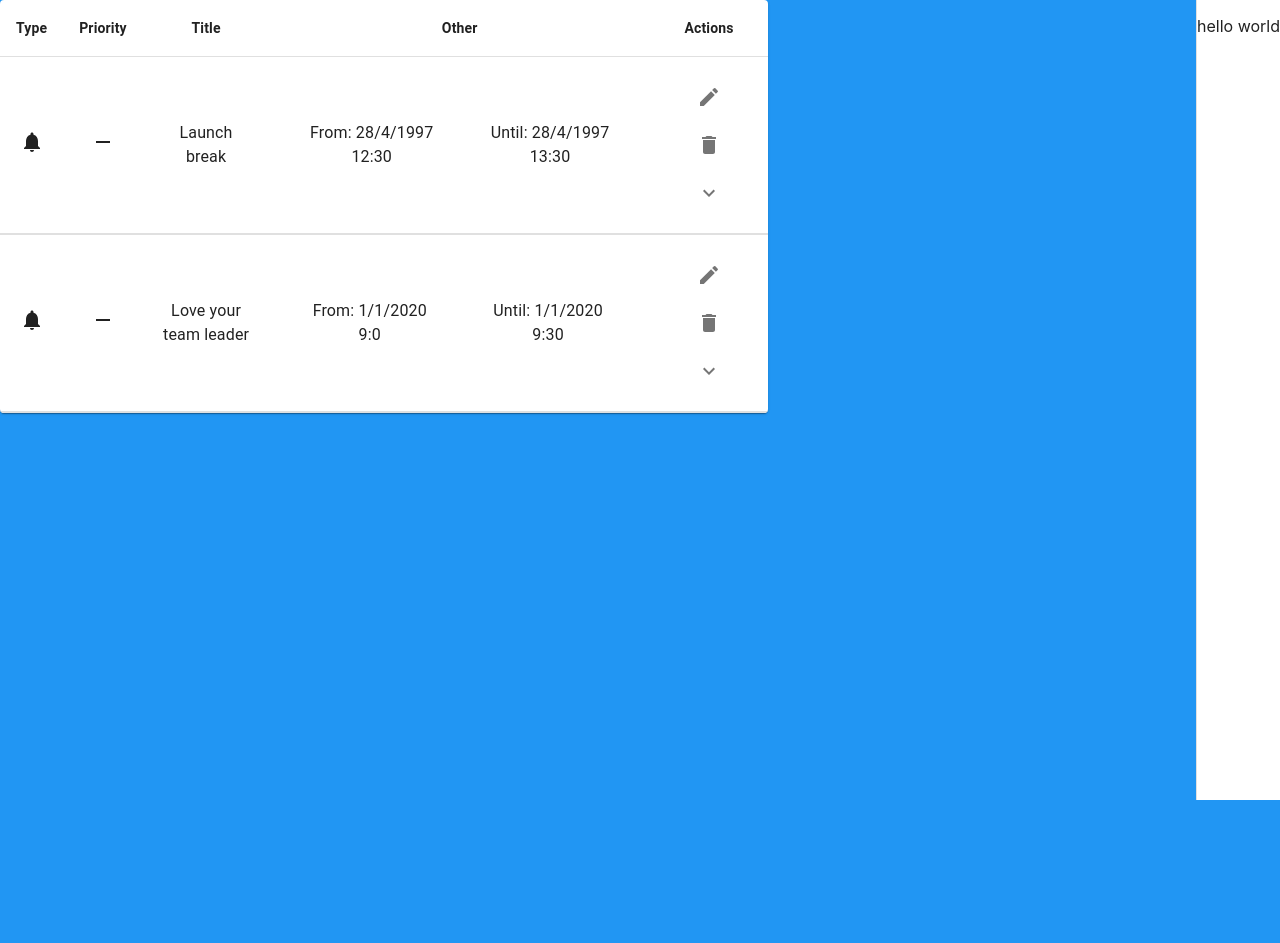
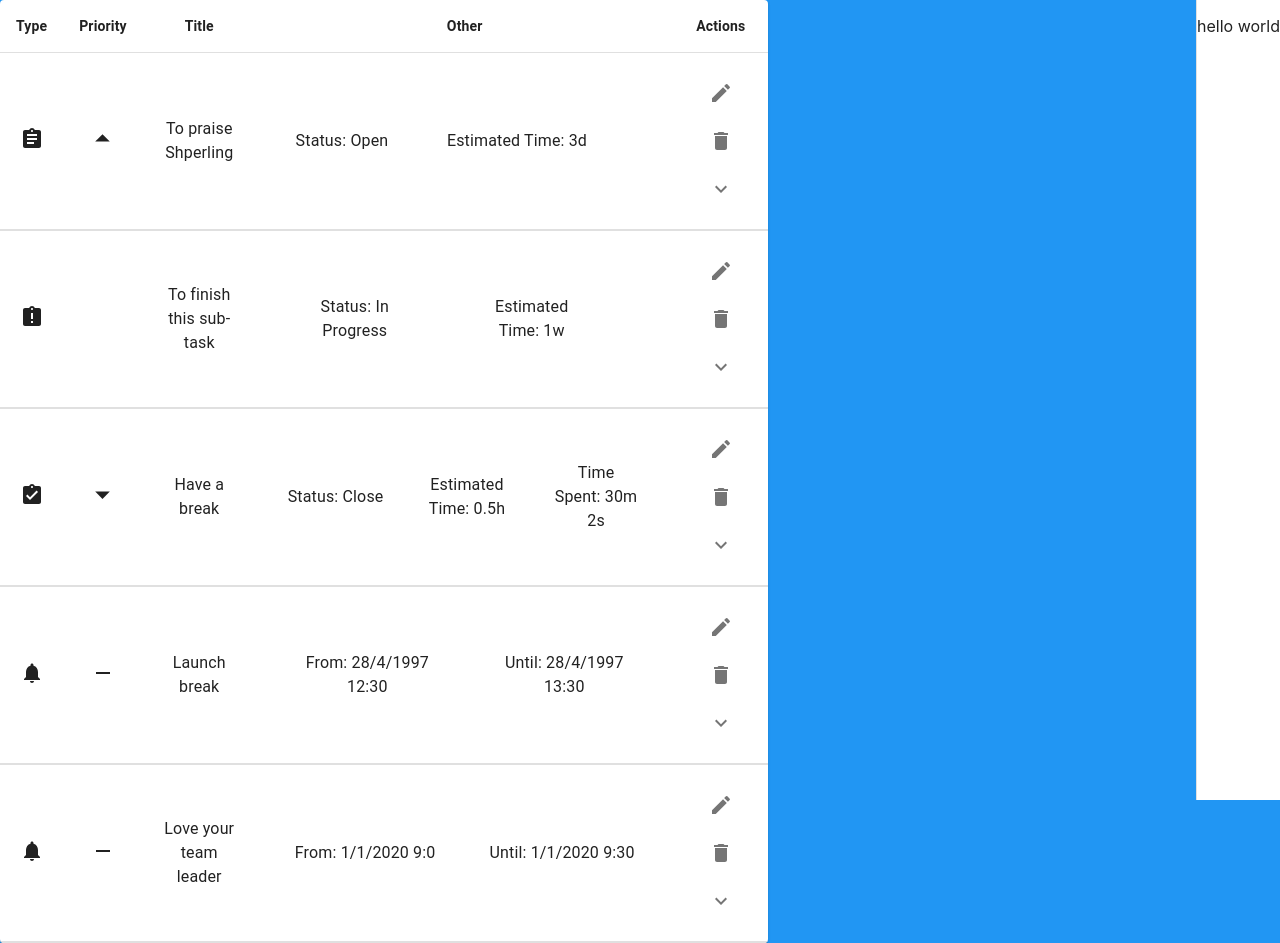
Before and after one commit to Pozner37/react-task, a React (Create React App) app in the folder blue-callendar/: page / in a window 1280 px wide. Before the commit the page ends 800 px from the top, so only its background shows below. Built offline with nearby package versions, Linux system fonts and the light colour scheme.

Commit message:
added tasks to general table

```diff
--- a/blue-callendar/src/features/sideBar/sideBar.tsx
+++ b/blue-callendar/src/features/sideBar/sideBar.tsx
@@ -1,5 +1,5 @@
 import React from 'react';
-import {Drawer, Grid, makeStyles} from "@material-ui/core";
+import {Drawer, makeStyles} from "@material-ui/core";
 
 function SideBar() {
     const sideBar = makeStyles({
--- a/blue-callendar/src/features/table/calendarTable.tsx
+++ b/blue-callendar/src/features/table/calendarTable.tsx
@@ -1,26 +1,15 @@
 import React from 'react';
-import {Divider, Paper, Table, TableCell, TableContainer, TableHead, TableRow} from "@material-ui/core";
+import {Paper, Table, TableContainer} from "@material-ui/core";
 import useStyles from "../../assets/classes";
+import CalendarTableHead from "./calendarTableHead";
 
 function CalendarTable(props: any) {
     const classes = useStyles();
 
-    const tableHead = (head: any) => {
-        return (
-            <TableHead>
-                <TableRow>
-                    {head.map((category: any) =>
-                        <TableCell key={category} align="center" className={classes.bold}>{category}</TableCell>
-                    )}
-                </TableRow>
-            </TableHead>
-        );
-    };
-
     return (
         <TableContainer component={Paper} className={classes.table}>
             <Table>
-                {tableHead(props.head)}
+                <CalendarTableHead head={props.head}/>
                 {props.body}
             </Table>
         </TableContainer>
--- /dev/null
+++ b/blue-callendar/src/features/table/calendarTableHead.tsx
@@ -0,0 +1,19 @@
+import React from 'react';
+import {TableCell, TableRow} from "@material-ui/core";
+import useStyles from "../../assets/classes";
+
+function CalendarTableHead(props: any) {
+    const head = props.head;
+    const classes = useStyles();
+    return (
+        <>
+            <TableRow>
+                {head.map((category: any) =>
+                    <TableCell key={category} align="center" className={classes.bold}>{category}</TableCell>
+                )}
+            </TableRow>
+        </>
+    );
+};
+
+export default CalendarTableHead;
--- a/blue-callendar/src/features/table/generalTable.tsx
+++ b/blue-callendar/src/features/table/generalTable.tsx
@@ -3,22 +3,42 @@ import CalendarTable from "./calendarTable";
 import {useSelector} from "react-redux";
 import {selectEvents} from "../event/EventSlice";
 import CalendarEvent from "../event/CalendarEvent";
-import EventTableRow from "../event/eventTableRow";
 import GeneralTableRow from "./generalTableRow";
 import NotificationsIcon from "@material-ui/icons/Notifications";
 import RemoveIcon from "@material-ui/icons/Remove";
 import EventOther from "../event/eventOther";
 import EventCollapseBody from "../event/eventCollapseBody";
+import {selectTasks} from "../task/TaskSlice";
+import CalendarTask from "../task/CalendarTask";
+import getTaskTypeIcon from "../task/taskTypeIcon";
+import getTaskPriorityIcon from "../task/taskPriorityIcon";
+import TaskOther from "../task/taskOther";
+import TaskCollapseBody from "../task/taskCollapseBody";
 
 function GeneralTable() {
     const head = ['Type', 'Priority', 'Title', 'Other', 'Actions'];
     const events = useSelector(selectEvents).Events;
+    const tasks = useSelector(selectTasks).Tasks;
+
+    const taskRows = () => tasks.map((task: CalendarTask) => (
+        <GeneralTableRow key={task.getId()} item={task} typeIcon={getTaskTypeIcon(task)} priorityIcon={getTaskPriorityIcon(task)}
+                         other={<TaskOther task={task}/>}
+                         collapseBody={<TaskCollapseBody task={task}/>}></GeneralTableRow>));
+
     const eventRows = () => events.map((event: CalendarEvent) => (
         <GeneralTableRow key={event.getId()} item={event} typeIcon={<NotificationsIcon/>} priorityIcon={<RemoveIcon/>}
                          other={<EventOther event={event}/>}
                          collapseBody={<EventCollapseBody event={event}/>}></GeneralTableRow>));
+
+    const rows = () => {
+        return (<>
+            {taskRows()}
+            {eventRows()}
+            </>);
+    }
+
     return (
-        <CalendarTable head={head} body={eventRows()}></CalendarTable>
+        <CalendarTable head={head} body={rows()}></CalendarTable>
     );
 }
 
--- a/blue-callendar/src/features/table/generalTableRow.tsx
+++ b/blue-callendar/src/features/table/generalTableRow.tsx
@@ -12,11 +12,9 @@ import KeyboardArrowDownIcon from '@material-ui/icons/KeyboardArrowDown';
 import KeyboardArrowUpIcon from '@material-ui/icons/KeyboardArrowUp';
 import EditIcon from "@material-ui/icons/Edit";
 import DeleteIcon from "@material-ui/icons/Delete";
-import useStyles from "../../assets/classes";
 
 function GeneralTableRow(props: any) {
     const item = props.item;
-    const classes = useStyles();
     const [open, setOpen] = React.useState(false);
     return (
         <>
--- a/blue-callendar/src/features/task/TaskSlice.ts
+++ b/blue-callendar/src/features/task/TaskSlice.ts
@@ -7,30 +7,9 @@ export const taskSlice = createSlice({
         Tasks: taskReader.getTasks()
     },
     reducers: {
-        // decrement: state => {
-        //     state.value -= 1;
-        // },
-        // incrementByAmount: (state, action) => {
-        //     state.value += action.payload;
-        // },
     },
 });
 
-// export const {} = taskSlice.actions;
-//
-// // The function below is called a thunk and allows us to perform async logic. It
-// // can be dispatched like a regular action: `dispatch(incrementAsync(10))`. This
-// // will call the thunk with the `dispatch` function as the first argument. Async
-// // code can then be executed and other actions can be dispatched
-// export const incrementAsync = amount => dispatch => {
-//     setTimeout(() => {
-//         dispatch(incrementByAmount(amount));
-//     }, 1000);
-// };
-//
-// // The function below is called a selector and allows us to select a value from
-// // the state. Selectors can also be defined inline where they're used instead of
-// // in the slice file. For example: `useSelector((state) => state.event.value)`
-// export const selectCount = state => state.event.value;
+export const selectTasks = (state: any) => state.tasks;
 
 export default taskSlice.reducer;
--- /dev/null
+++ b/blue-callendar/src/features/task/taskCollapseBody.tsx
@@ -0,0 +1,17 @@
+import React from 'react';
+import {Avatar, styled, TableBody, TableCell, TableRow, Typography} from "@material-ui/core";
+import useStyles from "../../assets/classes";
+
+function TaskCollapseBody(props: any) {
+    const task = props.task;
+    const classes = useStyles();
+    return (
+        <TableRow>
+            <TableCell className={classes.borderlessTableCell}>
+                <Typography>Description:&nbsp;{task.getDescription()}</Typography>
+            </TableCell>
+        </TableRow>
+    );
+}
+
+export default TaskCollapseBody;
--- /dev/null
+++ b/blue-callendar/src/features/task/taskOther.tsx
@@ -0,0 +1,41 @@
+import React from 'react';
+import {TableBody, TableCell, TableRow, Typography} from "@material-ui/core";
+import useStyles from "../../assets/classes";
+import CalendarCompletedTask from "./CalendarCompletedTask";
+import CalendarUrgentTask from "./CalendarUrgentTask";
+import CalendarTask from "./CalendarTask";
+
+function TaskOther(props: any){
+    const task = props.task;
+    const classes = useStyles();
+
+    const extraField = (task: CalendarTask) => {
+        if(task instanceof CalendarCompletedTask) {
+            return (
+                    <Typography>Time Spent:&nbsp;{task.getTimeSpent()}</Typography>
+            );
+        } else if(task instanceof CalendarUrgentTask) {
+            return (
+
+                    <Typography>Until Date:&nbsp;{task.getSimpleUntilDate()}</Typography>
+            );
+        }
+    }
+
+    return (
+        <TableBody>
+            <TableRow>
+                <TableCell align="center" className={classes.borderlessTableCell}>
+                    <Typography>Status:&nbsp;{task.getStatus()}</Typography>
+                </TableCell>
+                <TableCell align="center" className={classes.borderlessTableCell}>
+                    <Typography>Estimated Time:&nbsp;{task.getEstimatedTime()}</Typography>
+                </TableCell>
+                <TableCell align="center" className={classes.borderlessTableCell}>
+                    {extraField(task)}
+                </TableCell>
+            </TableRow>
+        </TableBody>);
+}
+
+export default TaskOther;
--- /dev/null
+++ b/blue-callendar/src/features/task/taskPriorityIcon.tsx
@@ -0,0 +1,13 @@
+import CalendarTask from "./CalendarTask";
+import ArrowDropDownIcon from '@material-ui/icons/ArrowDropDown';
+import ArrowDropUpIcon from '@material-ui/icons/ArrowDropUp';
+
+const getTaskPriorityIcon = (task: CalendarTask) => {
+    if(task.getPriority() === 'High') {
+        return <ArrowDropUpIcon fontSize="large"/>
+    } else if(task.getPriority() === 'Low') {
+        return  <ArrowDropDownIcon fontSize="large"/>
+    }
+};
+
+export default getTaskPriorityIcon;
--- /dev/null
+++ b/blue-callendar/src/features/task/taskTypeIcon.tsx
@@ -0,0 +1,14 @@
+import CalendarTask from "./CalendarTask";
+import AssignmentIcon from '@material-ui/icons/Assignment';
+import AssignmentLateIcon from '@material-ui/icons/AssignmentLate';
+import AssignmentTurnedInIcon from '@material-ui/icons/AssignmentTurnedIn';
+
+const getTaskTypeIcon = (task: CalendarTask) => {
+    if(task.getStatus() === 'Open') {
+        return <AssignmentIcon/>
+    } else if(task.getStatus() === 'In Progress') {
+        return <AssignmentLateIcon/>
+    } else return <AssignmentTurnedInIcon/>
+};
+
+export default getTaskTypeIcon;
```
Also changed, not shown: 1 other file (tests, documents, lock files or other folders).
